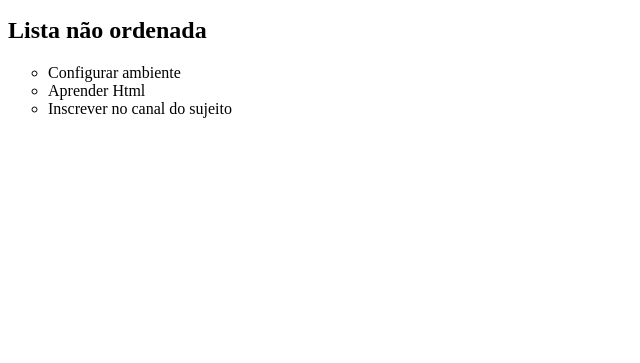
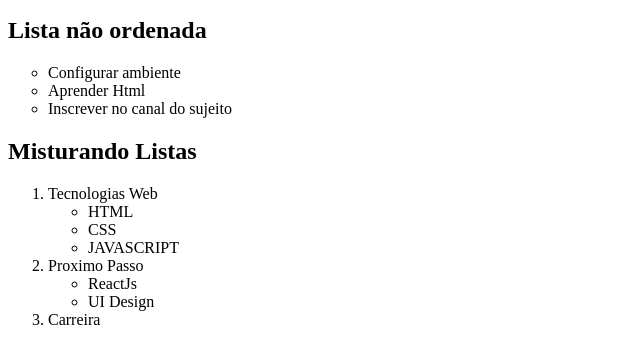
Before and after one commit to SbaisBR/html, a plain HTML site: page projeto2/index.html in a window 1280 px wide. Shown: the part 155-518 px from the top of the page, without its empty margins (0-640 px from the left). Drawn offline with Linux system fonts and the light colour scheme.

Commit message:
Misturando Listas

```diff
--- a/projeto2/index.html
+++ b/projeto2/index.html
@@ -21,5 +21,22 @@
         <li>Aprender Html</li>
         <li>Inscrever no canal do sujeito</li>
     </ul>
+
+    <h2>Misturando Listas</h2>
+
+    <ol>
+        <li>Tecnologias Web</li>
+        <ul>
+            <li>HTML</li>
+            <li>CSS</li>
+            <li>JAVASCRIPT</li>
+        </ul>
+        <li>Proximo Passo</li>
+        <ul>
+            <li>ReactJs</li>
+            <li>UI Design</li>
+        </ul>
+        <li>Carreira</li>
+    </ol>
 </body>
 </html>
```
